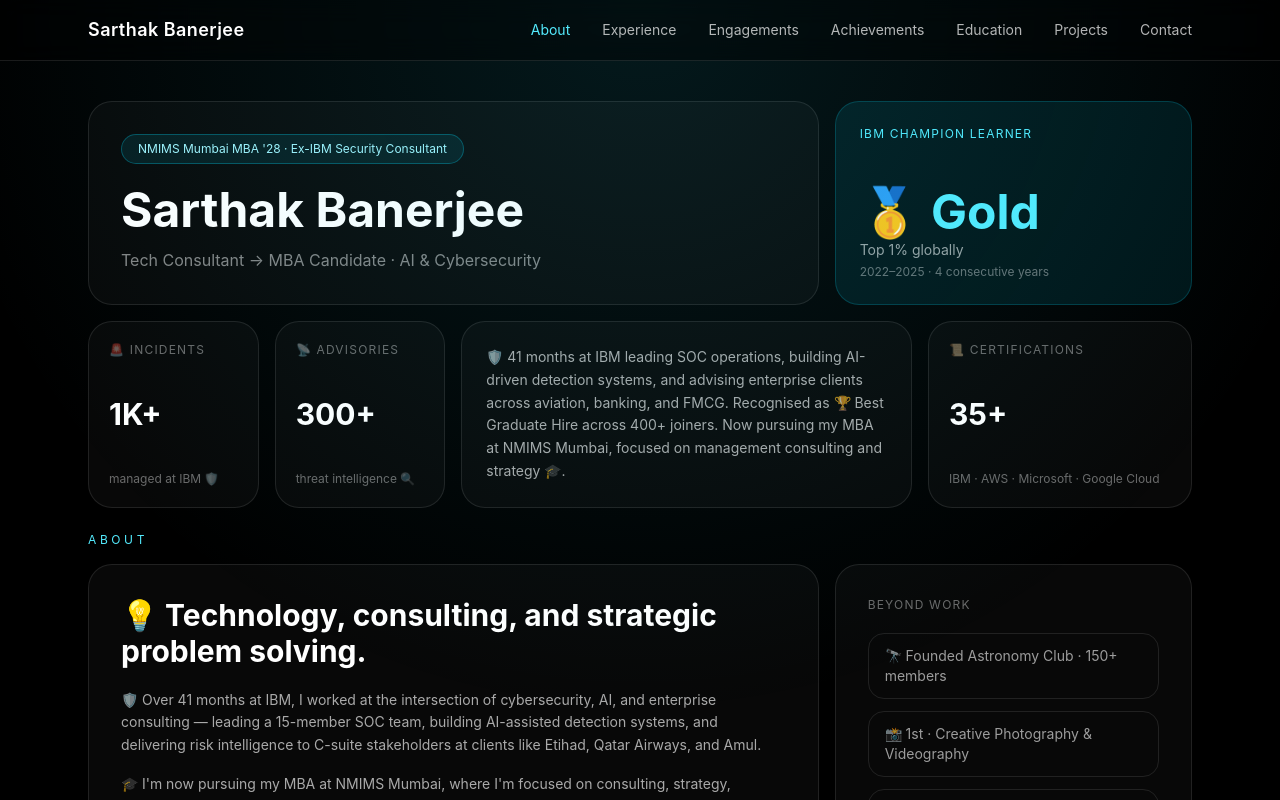
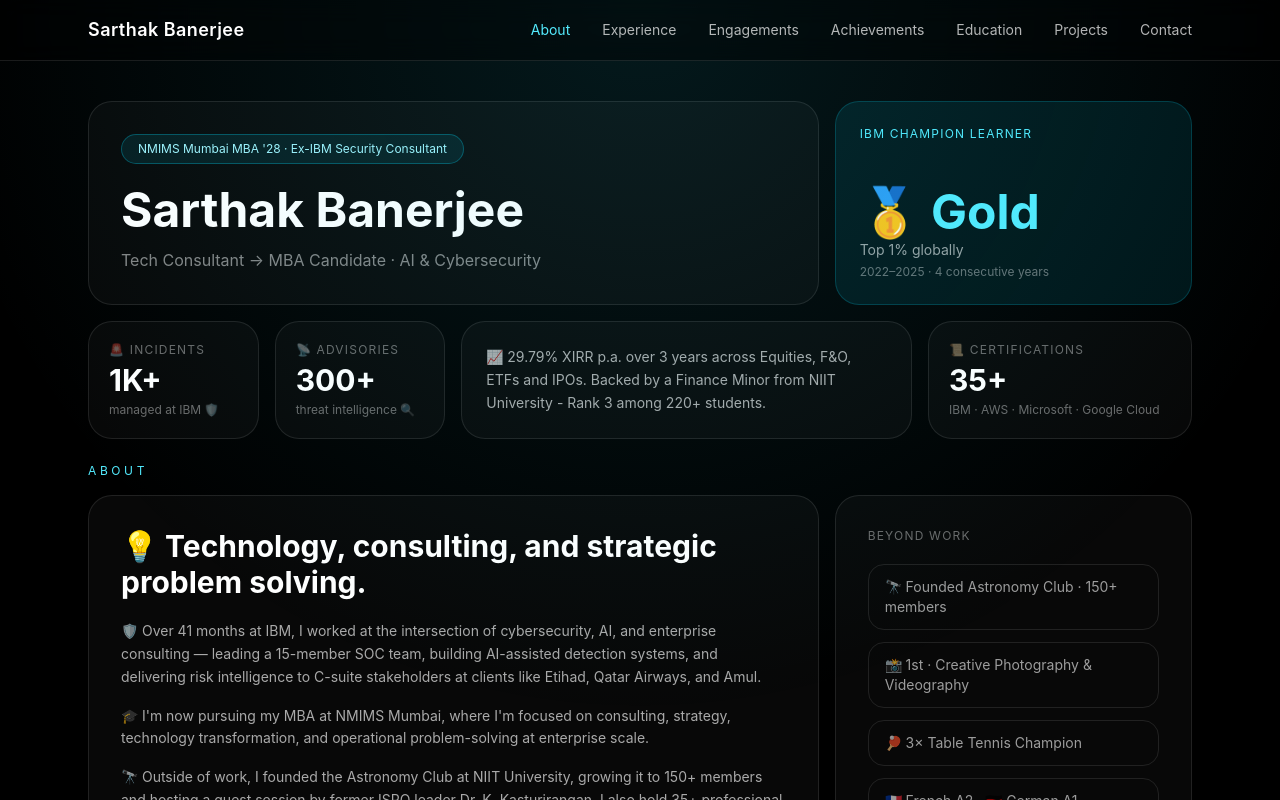
Before and after one commit to sarthak-banerjee/sarthak-banerjee.github.io, a React (Vite) app: page / in a window 1280 px wide. Shown: the top 800 px of the page. Built offline with nearby package versions, Linux system fonts and the light colour scheme.

Commit message:
hero modified

```diff
--- a/src/App.jsx
+++ b/src/App.jsx
@@ -160,7 +160,7 @@ export default function Portfolio() {
             <p className="text-white/40 text-xs">threat intelligence 🔍</p>
           </div>
           <div className="col-span-12 md:col-span-5 bg-white/[0.03] border border-white/10 rounded-3xl p-6">
-            <p className="text-white/65 text-sm leading-relaxed">🛡️ 41 months at IBM leading SOC operations, building AI-driven detection systems, and advising enterprise clients across aviation, banking, and FMCG. Recognised as 🏆 Best Graduate Hire across 400+ joiners. Now pursuing my MBA at NMIMS Mumbai, focused on management consulting and strategy 🎓.</p>
+            <p className="text-white/65 text-sm leading-relaxed">📈 29.79% XIRR p.a. over 3 years across Equities, F&O, ETFs and IPOs. Backed by a Finance Minor from NIIT University - Rank 3 among 220+ students.</p>
           </div>
           <div className="col-span-12 md:col-span-3 bg-white/[0.03] border border-white/10 rounded-3xl p-5 flex flex-col justify-between">
             <p className="text-white/40 text-xs uppercase tracking-widest">📜 Certifications</p>
@@ -260,7 +260,7 @@ export default function Portfolio() {
               <div>
                 <h3 className="text-xl font-semibold">🎓 NIIT University</h3>
                 <p className="text-white/60 text-sm mt-2">B.Tech CSE · Minor in Finance · 7.94 CGPA · 2022</p>
-                <p className="text-white/40 text-xs mt-2">Top 3 in Finance Minor (220+ students) · Merit Scholarship</p>
+                <p className="text-white/40 text-xs mt-2">Rank 3 in Finance Minor (220+ students) · Merit Scholarship</p>
               </div>
             </div>
             <div className="col-span-12 md:col-span-4 bg-white/[0.03] border border-white/10 rounded-3xl p-7 flex flex-col">
```
